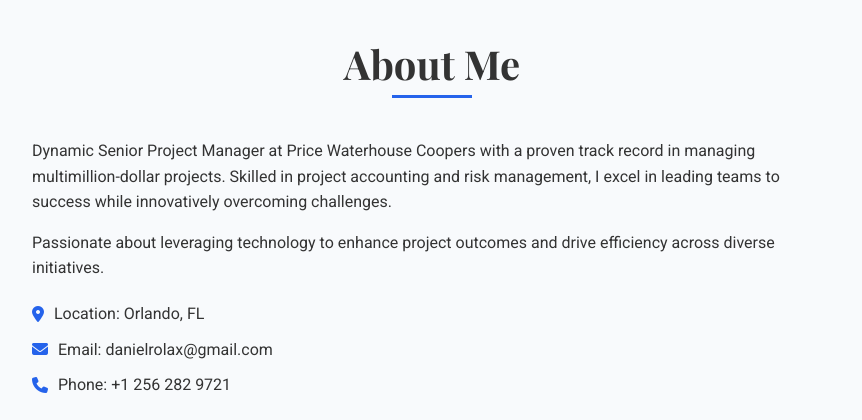
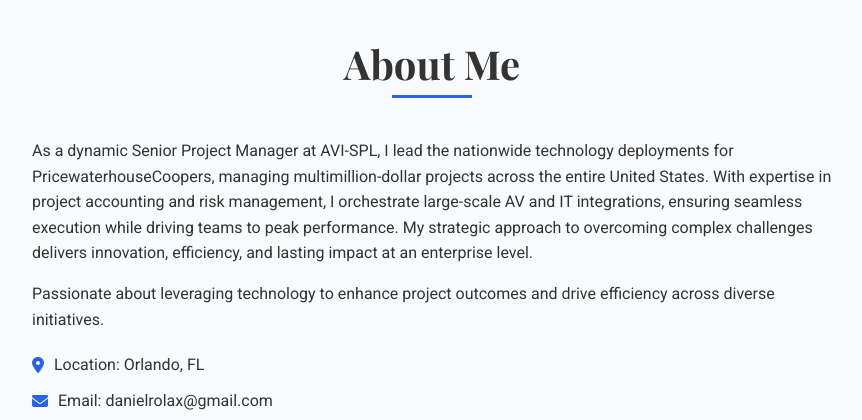
Before and after one commit to danielrolax/website, a plain HTML site: page index.html in a window 1280 px wide. Shown: the part 900-1320 px from the top of the page, without its empty margins (208-1070 px from the left). Drawn offline with nearby package versions, Linux system fonts and the light colour scheme.

Commit message:
Update index.html

```diff
--- a/index.html
+++ b/index.html
@@ -683,7 +683,7 @@
       <h2 class="section-title">About Me</h2>
       <div class="about-content">
         <div class="about-text full-width">
-          <p>Dynamic Senior Project Manager at Price Waterhouse Coopers with a proven track record in managing multimillion-dollar projects. Skilled in project accounting and risk management, I excel in leading teams to success while innovatively overcoming challenges.</p>
+          <p>As a dynamic Senior Project Manager at AVI-SPL, I lead the nationwide technology deployments for PricewaterhouseCoopers, managing multimillion-dollar projects across the entire United States. With expertise in project accounting and risk management, I orchestrate large-scale AV and IT integrations, ensuring seamless execution while driving teams to peak performance. My strategic approach to overcoming complex challenges delivers innovation, efficiency, and lasting impact at an enterprise level.</p>
           <p>Passionate about leveraging technology to enhance project outcomes and drive efficiency across diverse initiatives.</p>
           <div class="personal-details">
             <div class="detail">
```
